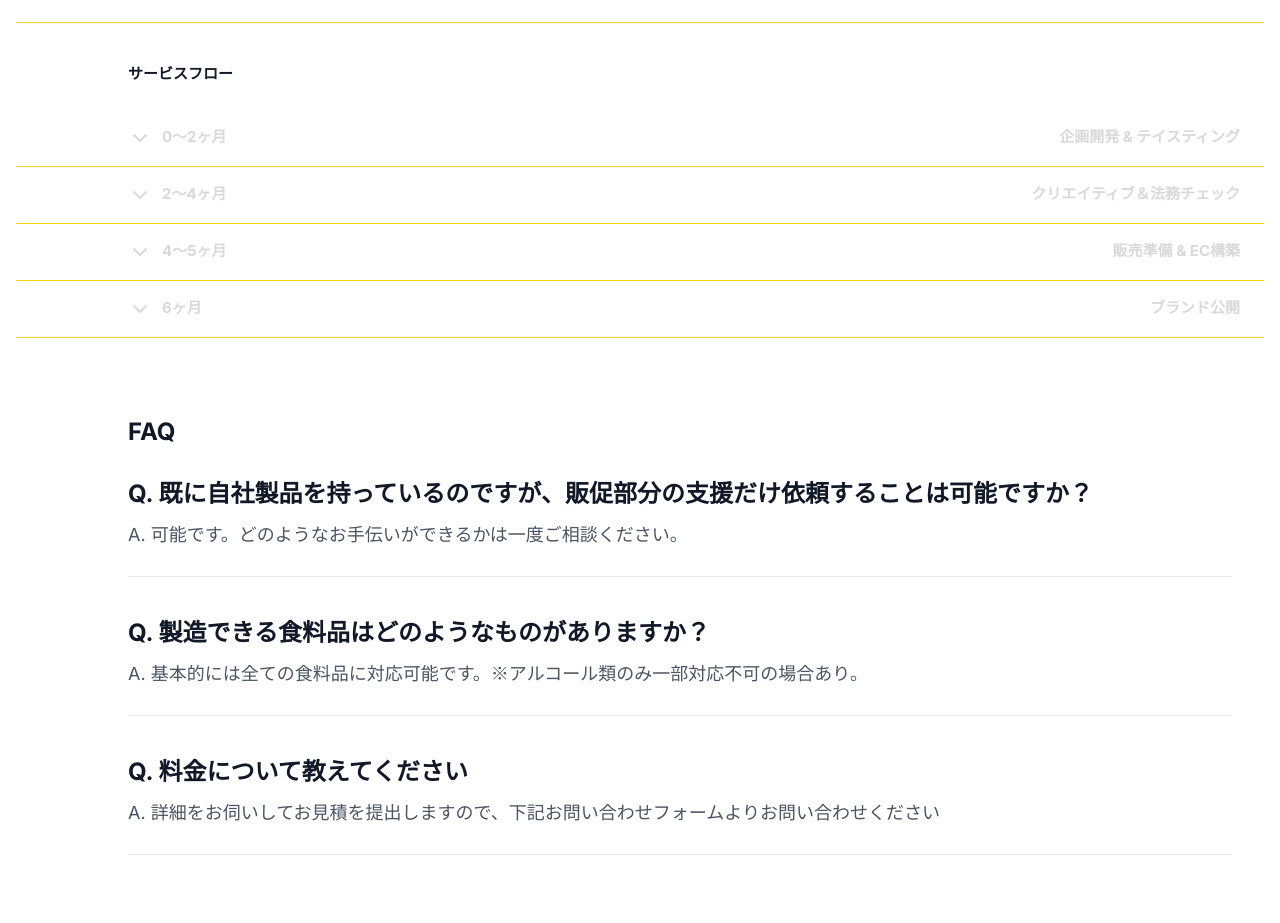
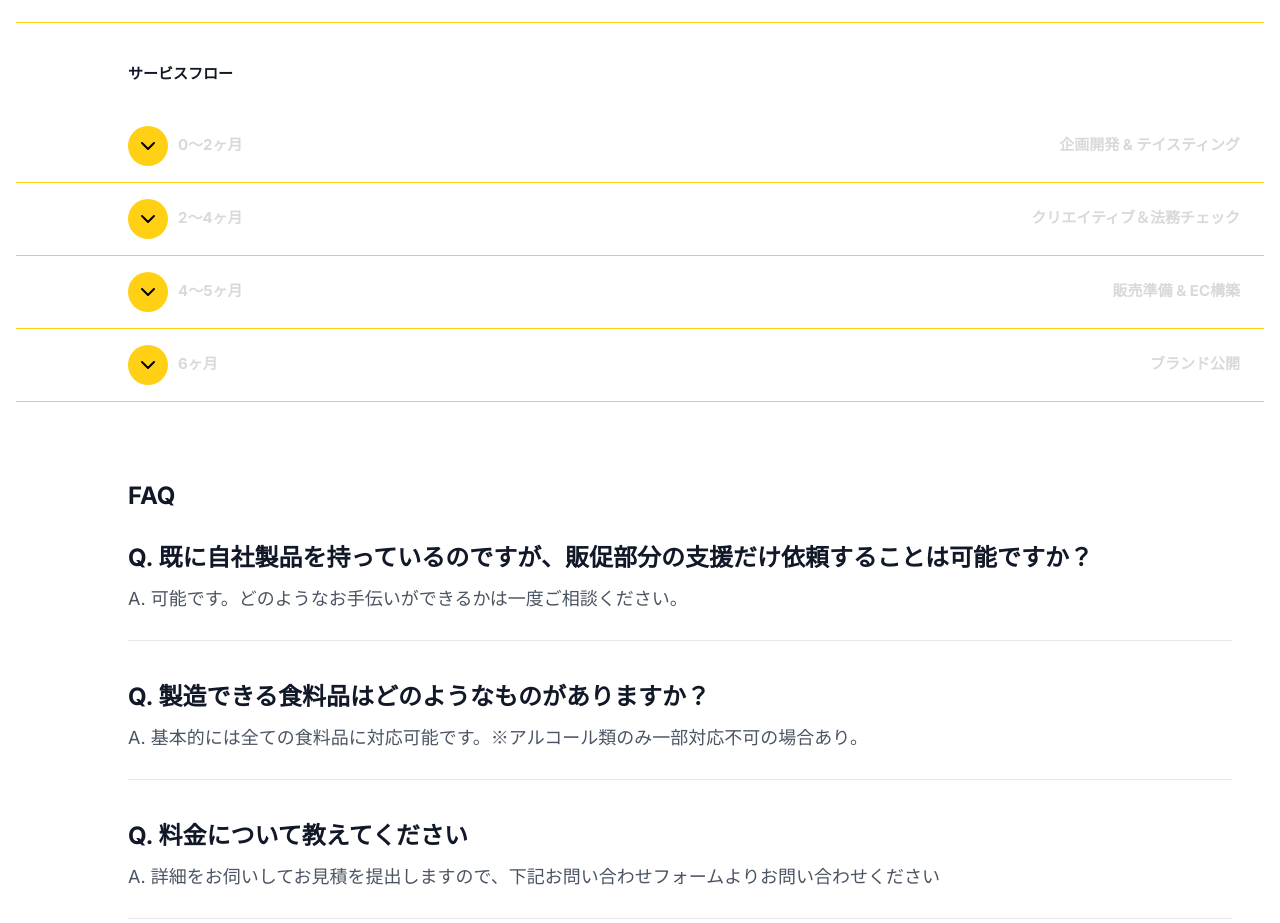
Before and after one commit to DaikiARAI20030526/brandish, a React (Create React App) app: page / in a window 1280 px wide. Shown: the part 5841-6764 px from the top of the page. Built offline with nearby package versions, Linux system fonts and the light colour scheme.

Commit message:
背景黄色円を追加

```diff
--- a/src/components/ServiceFlow.jsx
+++ b/src/components/ServiceFlow.jsx
@@ -48,7 +48,6 @@ const ServiceFlow = () => {
     <section id="service" className="pb-20 pt-0 px-4 bg-white">
       <div className="max-w-[1400px] mx-auto">
 
-        {/* PC: 31px -> 26px に縮小 */}
         <h2 className="text-[26px] font-bold text-left md:pl-[7rem] mb-4 max-[530px]:text-[18px]">
           サービス内容について
         </h2>
@@ -67,14 +66,12 @@ const ServiceFlow = () => {
             />
           </div>
 
-          {/* PC: 23px -> 19px に縮小, font-boldを追加 */}
           <p className="text-[19px] font-bold leading-relaxed text-left md:pl-[7rem] md:pr-6 pb-4 border-b-[0.3px] border-[#FFD014] break-all
             max-[530px]:text-[14px] max-[530px]:leading-[27px]">
             企画立案から、商品発売まで全てお任せください。売れる商品企画＆施策からブランド公開まで、最短6ヶ月。私たちは、あなたの情熱とスピード感に寄り添い、複雑なプロセスをシンプルにエスコートします。全体のスケジュールは、私たちが責任を持って進行管理します。
           </p>
         </div>
 
-        {/* PC: 18px -> 15px に縮小 */}
         <div className="text-[15px] font-bold text-left md:pl-[7rem] mb-6
           max-[530px]:text-[14px] max-[530px]:leading-[27px]">
           サービスフロー
@@ -91,31 +88,35 @@ const ServiceFlow = () => {
                   onClick={() => toggleAccordion(idx)}
                   className="group w-full py-4 flex justify-between items-center cursor-pointer transition-colors duration-0"
                 >
-                  {/* ■ 修正: 左側に矢印とSTEPをグループ化して配置 */}
+                  {/* 左側に矢印とSTEPをグループ化して配置 */}
                   <div className="flex items-center gap-[10px] md:pl-[7rem]">
 
-                    {/* 矢印アイコン */}
-                    <div className={`transition-transform duration-300 ${isOpen ? 'rotate-180' : 'rotate-0'}`}>
+                    {/* ■ 修正: 矢印アイコンを黄色い円で囲む */}
+                    <div
+                      className={`
+                        flex items-center justify-center
+                        w-8 h-8 md:w-10 md:h-10
+                        bg-[#FFD014] rounded-full
+                        transition-transform duration-300
+                        ${isOpen ? 'rotate-180' : 'rotate-0'}
+                      `}
+                    >
                       <svg
                         xmlns="http://www.w3.org/2000/svg"
-                        width="24"
-                        height="24"
+                        // アイコンサイズ調整
+                        className="w-5 h-5 md:w-6 md:h-6 text-black"
                         viewBox="0 0 24 24"
                         fill="none"
                         stroke="currentColor"
                         strokeWidth="2"
                         strokeLinecap="round"
                         strokeLinejoin="round"
-                        className={`
-                          w-6 h-6 max-[530px]:w-4 max-[530px]:h-4
-                          ${isOpen ? 'text-black' : 'text-[#D9D9D9] group-hover:text-black'}
-                        `}
                       >
                         <polyline points="6 9 12 15 18 9"></polyline>
                       </svg>
                     </div>
 
-                    {/* Step PC: 18px -> 15px に縮小 */}
+                    {/* Step */}
                     <div className={`
                       text-[15px] font-bold transition-colors duration-0
                       max-[530px]:text-[14px] max-[530px]:leading-[27px]
@@ -125,7 +126,7 @@ const ServiceFlow = () => {
                     </div>
                   </div>
 
-                  {/* Title PC: 18px -> 15px に縮小 */}
+                  {/* Title */}
                   <div className={`
                     text-[15px] font-bold transition-colors duration-0
                     text-right md:pr-6
@@ -147,13 +148,11 @@ const ServiceFlow = () => {
                     {/* テキストエリア */}
                     <div className="w-full md:w-[68%] flex flex-col justify-center md:pl-[32%] md:pr-16 px-0">
 
-                      {/* Description PC: 21px -> 18px, leading-[40px] -> leading-[34px], font-boldを追加 */}
                       <p className="text-[18px] font-bold leading-[34px] text-gray-700 text-justify mb-6 md:mb-8
                         max-[530px]:text-[14px] max-[530px]:leading-[27px]">
                         {service.description}
                       </p>
 
-                      {/* List PC: 21px -> 18px, leading-[40px] -> leading-[34px], font-boldを追加 */}
                       <ul className="text-[18px] font-bold leading-[34px] space-y-2 list-none text-gray-700 text-left
                         max-[530px]:text-[14px] max-[530px]:leading-[27px]">
                         {service.items.map((item, i) => (
```
